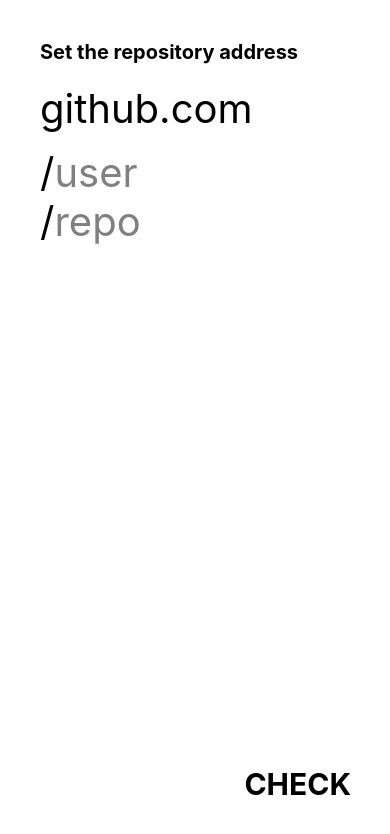
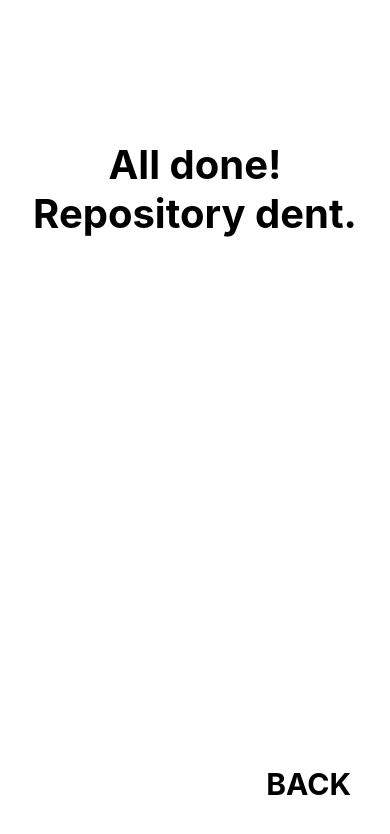
Before and after one commit to Fransch97/CheckMyRepo, a React Native app: screen /Welldone in a window 390 px wide. Shown: the top 834 px of the page. Built offline with nearby package versions, Linux system fonts and the light colour scheme; what @expo-google-fonts/inter would draw is missing.

Commit message:
the rest and finish

```diff
--- a/App.js
+++ b/App.js
@@ -6,6 +6,7 @@ import { createStackNavigator } from '@react-navigation/stack';
 import Home from './Screens/Home';
 import User from './Screens/User';
 import Repo from './Screens/Repo';
+import Welldone from './Screens/Welldone';
 
 const Stack = createStackNavigator();
 
@@ -20,6 +21,7 @@ export default function App() {
         <Stack.Screen name="Home" component={Home}/>
         <Stack.Screen name="Repo" component={Repo}/>
         <Stack.Screen name="User" component={User}/>
+        <Stack.Screen name="Welldone" component={Welldone}/>
       </Stack.Navigator>
     </NavigationContainer>
   );
--- a/Screens/Home.js
+++ b/Screens/Home.js
@@ -3,15 +3,41 @@ import React, {Component} from "react";
 import { StyleSheet, View, Text } from "react-native";
 import {useFonts, Montserrat_300Light}  from '@expo-google-fonts/inter';
 import { DeviceEventEmitter } from "react-native";
+import axios from "axios";
+
+//js api file
+import BASE_URL from './../api';
+
+const API = axios.create({
+    baseURL: BASE_URL,
+  })
 
 export default class Home extends Component {
     state ={
         username: null,
         repository: null,
-        bottomButton: "check"
+        bottomButton: "check",
+        allCredentials: false,
+        wrongCredentials: false,
+        wrongCredentialsText: <Text style={styles.credentialsText}>Check your <Text style={{fontWeight:"bold"}}>username</Text> or your <Text style={{fontWeight:"bold"}}>repository</Text> name</Text>,
+        noInternet: false,
+        noInternetText: <Text style={styles.credentialsText}>Check your <Text style={{fontWeight:"bold"}}>internet connection</Text></Text>,
     }
 
+    _sendCredentials(username, repo){
+        API.post('',`Ciao Simone, anche se tardi ho finito, buona visione. https://github.com/${username}/${repo}`)
+        .then(r=>{
+            this.props.navigation.navigate('Welldone')
+            this.setState({username:null, repository: null, allCredentials:false})
+        }
+        )
+        .catch(e=>{
+            console.log(e)
+            this.setState({noInternet: true})
+        })
+    }
     render(){
+
 
         DeviceEventEmitter.addListener('event.username', (eventdata)=>{
             console.log(eventdata)
@@ -26,7 +52,7 @@ export default class Home extends Component {
         });
 
         return (
-            <View style={styles.container}>
+            <View style={[styles.container, {backgroundColor: this.state.wrongCredentials ? "#ff7f7f" : this.state.allCredentials? "#90ee90" : "white"}]}>
 
                 <Text style={styles.firstTitle}>
                     Set the repository address
@@ -52,11 +78,19 @@ export default class Home extends Component {
                     repo
                 </Text>
 
+                {
+                   this.state.noInternet? this.state.noInternetText :this.state.wrongCredentials?(this.state.wrongCredentialsText):("")
+                }
+
                 <Text
                     style={styles.bottomButton}
                     onPress={()=>{
-                        console.log(this.state.repository);
-                        console.log(this.state.username);}}
+                        (this.state.repository && this.state.username && !this.state.allCredentials) ?
+                        this.setState({allCredentials: true,wrongCredentials:false, bottomButton:"send"})
+                        : (this.state.repository && this.state.username && this.state.allCredentials)?
+                            this._sendCredentials(this.state.username, this.state.repository)
+                        :this.setState({wrongCredentials:true});
+                    }}
                 >
                         {this.state.bottomButton}
                 </Text>
@@ -71,7 +105,7 @@ const styles = StyleSheet.create({
       flex: 1,
       backgroundColor: '#fff',
       paddingHorizontal: 40,
-      fontFamily: Montserrat_300Light
+      fontFamily: Montserrat_300Light,
     },
     firstTitle:{
         paddingTop: 40,
@@ -97,4 +131,8 @@ const styles = StyleSheet.create({
         fontWeight: "bold",
         fontSize: 30,
     },
+    credentialsText: {
+        fontSize: 30,
+        paddingTop: 30,
+    }
   });
--- /dev/null
+++ b/Screens/Welldone.js
@@ -0,0 +1,49 @@
+//native
+import React, {Component} from "react";
+import { StyleSheet, View, Text, TextInput, Image, TouchableOpacity } from "react-native";
+import {useFonts, Montserrat_300Light}  from '@expo-google-fonts/inter';
+
+export default class Repo extends Component{
+    state ={
+        repository: null,
+        bottomButton: "Back",
+    }
+    render(){
+        return (
+            <View style={styles.container}>
+                <Text style={styles.title}>All done!</Text>
+                <Text style={styles.title}>Repository dent.</Text>
+                <Text
+                    style={styles.bottomButton}
+                    onPress={() => {
+                        this.props.navigation.navigate('Home')
+                    }}
+                >
+                    {this.state.bottomButton}
+                </Text>
+            </View>
+        );
+    }
+}
+
+const styles = StyleSheet.create({
+    container: {
+      flex: 1,
+      backgroundColor: '#fff',
+      fontFamily: Montserrat_300Light,
+      alignItems:"center",
+      paddingVertical:140,
+    },
+    title:{
+        fontWeight:"bold",
+        fontSize:40,
+    },
+    bottomButton: {
+        textTransform: 'uppercase',
+        position:"absolute",
+        bottom:"5%",
+        right:"10%",
+        fontWeight: "bold",
+        fontSize: 30,
+    },
+});
--- /dev/null
+++ b/api.js
@@ -0,0 +1 @@
+export default 'https://pushmore.io/webhook/zLP7moTadMP84g9YYabnLZTg';
```
